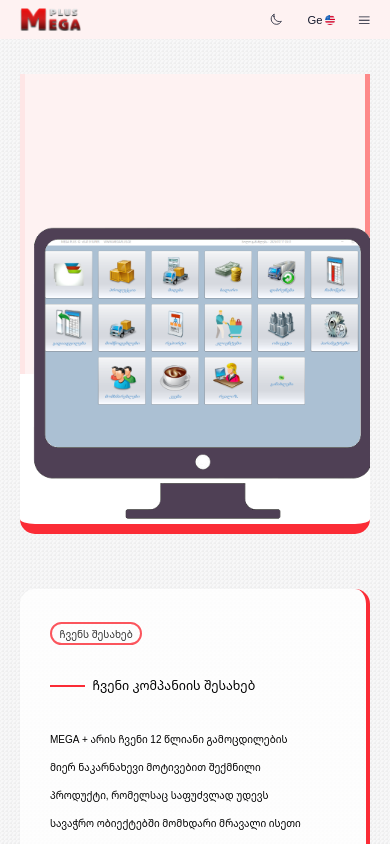
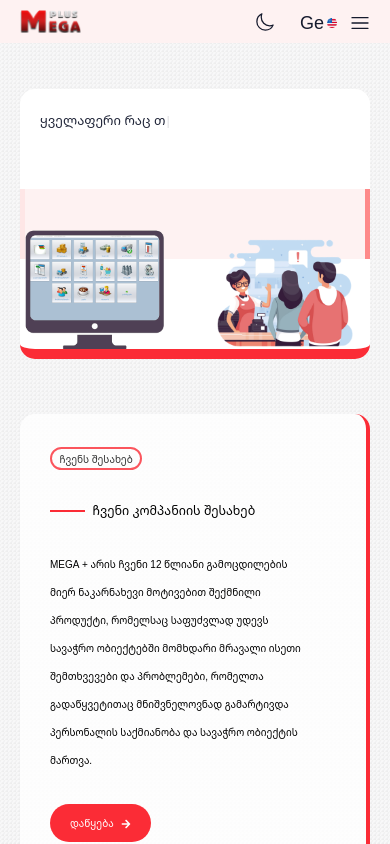
Before and after one commit to Tazo-gociridze/MEGAPLUS-REACT-APP, a React (Vite) app: page / in a window 390 px wide. Shown: the top 844 px of the page. Built offline with nearby package versions, Linux system fonts and the light colour scheme.

Commit message:
resolved simple errors in responsive of home page

```diff
--- a/src/App.css
+++ b/src/App.css
@@ -40,6 +40,11 @@
 .hero-section {
   height: 43.75rem;
   width: 100%;
+  margin-top: 7rem;
+}
+
+.hero-title {
+  line-height: 3rem;
 }
 
 .hero-image {
@@ -91,6 +96,10 @@
   display: none;
 }
 
+.sidebar-activator {
+  display: none;
+}
+
 .about-section {
   display: grid;
 }
@@ -110,7 +119,6 @@
   background-position: center;
   background-size: cover;
 }
-
 
 .swiper-button-next,
 .swiper-button-prev {
@@ -202,6 +210,12 @@
   }
 }
 
+@media (max-width:1326px) {
+  .footer-contacts {
+    column-gap: 5px !important;
+  }
+}
+
 @media (max-width: 1332px) {
   .hero-image {
     width: 40rem;
@@ -249,6 +263,15 @@
   .fixed-width {
     padding: 0 4rem !important;
   }
+
+  .footer-content {
+    display: block;
+  }
+
+  .footer-contacts {
+    margin-bottom: 40px;
+    column-gap: 100px !important;
+  }
 }
 
 @media (max-width: 860px) {
@@ -281,22 +304,41 @@
     font-size: 1rem;
   }
 
+  .nomenclature-quantity-key {
+    font-size: 0.5rem;
+  }
+
+  .nomenclature-quantity-value {
+    font-size: 0.5rem;
+  }
+
+  .hero-title {
+    line-height: 23px !important;
+  }
+
   .hero-section {
-    height: 40rem;
+    height: 30rem;
+    margin-top: 45px;
+  }
+
+  .hero-decoration-div {
+    height: 10rem;
+    top: 100px;
   }
 
   .hero-demo-app-pc {
     position: none;
-    width: 100%;
-    height: 30rem;
+    width: 20rem;
+    height: 17rem;
   }
 
   .hero-image {
-    display: none;
+    width: 20rem;
+    height: 17rem;
   }
 
   .about-section {
-    display: block;
+    display: flex;
   }
 
   .about-image {
@@ -317,6 +359,7 @@
 
   .sidebar-activator {
     display: block;
+    font-size: 20px;
   }
 
   .top-header {
@@ -328,10 +371,56 @@
   }
 }
 
+@media (max-width:767px) {
+  .tariff-price {
+    font-size: 1.6rem;
+  }
+
+  .tariff-dropdown-title {
+    font-size: 1.1rem;
+  }
+
+  .main-dropdown-arrow {
+    font-size: 1.2rem;
+  }
+
+  .fancy-order-button {
+    font-size: 1rem;
+    padding: 10px 18px;
+  }
+
+  .tariff-feature {
+    font-size: 0.9rem;
+  }
+
+  .tariff-name {
+    font-size: 1.4rem;
+  }
+
+  .nomenclature-quantity-key {
+    font-size: 1rem;
+  }
+
+  .nomenclature-quantity-value {
+    font-size: 1rem;
+  }
+}
+
+
+@media (max-width: 700px) {
+  .footer-contacts {
+    justify-content: space-between;
+    column-gap: 0px !important;
+  }
+}
 
 @media (max-width: 630px) {
   html {
     font-size: 11px;
+  }
+
+  .hero-title{
+    font-size: 1.5rem;
   }
 
   .tariff-price {
@@ -370,3 +459,55 @@
     font-size: 12px;
   }
 }
+
+@media (max-width: 450px) {
+  .hero-section {
+    height: 25rem;
+    margin-top: 25px !important;
+  }
+
+  .hero-title{
+    font-size: 1.3rem;
+  }
+
+  .hero-decoration-div {
+    height: 7rem;
+    top: 80px;
+  }
+
+  .hero-demo-app-pc {
+    position: none;
+    width: 17rem;
+    height: 14rem;
+  }
+
+  .hero-image {
+    width: 20rem;
+    height: 17rem;
+  }
+}
+
+@media (max-width: 400px) {
+  .footer-contacts {
+    flex-direction: column;
+    row-gap: 30px;
+  }
+}
+
+@media (max-width: 392px) {
+    .hero-demo-app-pc {
+    position: none;
+    width: 15rem;
+    height: 12rem;
+  }
+  .hero-section{
+    height: 27rem;
+  }
+  .hero-decoration-div{
+    top: 100px;
+  }
+  .hero-image {
+    width: 17rem;
+    height: 14rem;
+  }
+}
--- a/src/Layouts/index.tsx
+++ b/src/Layouts/index.tsx
@@ -32,7 +32,7 @@
       {showScrollTop && (
         <button
           onClick={scrollToTop}
-          className="fixed right-6 bottom-6 z-50 cursor-pointer rounded-md bg-red-500 !p-3 text-white shadow-lg transition-opacity duration-300 hover:bg-red-700"
+          className="fixed right-6 bottom-6 z-50 cursor-pointer rounded-md bg-red-500 !p-[10px] text-white shadow-lg transition-opacity duration-300 hover:bg-red-700"
           aria-label="Scroll to top"
         >
           <FaArrowUp />
--- a/src/components/footer/components/contact-us/index.tsx
+++ b/src/components/footer/components/contact-us/index.tsx
@@ -7,7 +7,7 @@
   const { t } = useTranslation('footer');
   return (
     <div className="flex flex-col items-start text-[var(--dark-gray)] dark:text-[var(--white-gray)]">
-      <span className="!mb-4 flex items-center gap-x-3 text-2xl">
+      <span className="!mb-4 flex items-center gap-x-3 text-[1.2rem]">
         <span>{t('contact-us')}</span> <RiContactsBook3Line className="text-red-500" />
       </span>
       <ul className="flex flex-col items-start gap-y-2">
--- a/src/components/footer/components/social-media/index.tsx
+++ b/src/components/footer/components/social-media/index.tsx
@@ -7,7 +7,7 @@
   const { t } = useTranslation('footer');
   return (
     <div className="flex flex-col items-start text-[var(--dark-gray)] dark:text-[var(--white-gray)]">
-      <span className="!mb-6 flex items-center gap-x-3 text-2xl">
+      <span className="!mb-6 flex items-center gap-x-3 text-[1.2rem]">
         <span>{t('social-media')}</span> <GoPersonAdd className="text-red-500" />
       </span>
       <ul className="flex items-start gap-x-4 text-4xl">
--- a/src/components/footer/index.tsx
+++ b/src/components/footer/index.tsx
@@ -9,8 +9,8 @@
     <footer
       className={`${pathname !== '/docs' ? 'fixed-width' : 'hidden'} w-full !bg-red-50 !pt-10 text-white dark:!bg-[var(--dark-blue)]`}
     >
-      <div className="!mb-10 grid grid-cols-2 gap-x-20">
-        <div className="flex justify-start gap-x-20">
+      <div className="footer-content !mb-10 grid grid-cols-2 justify-between">
+        <div className="footer-contacts flex justify-start gap-x-10">
           <ContactUs />
           <SocialMedia />
         </div>
--- a/src/components/header/components/header-tools/components/change-lang/index.tsx
+++ b/src/components/header/components/header-tools/components/change-lang/index.tsx
@@ -14,7 +14,7 @@
       <Dropdown menu={{ items }} className="z-[9999]">
         <a
           onClick={(e) => e.preventDefault()}
-          className="flex items-center gap-x-1 text-center text-lg font-[350]"
+          className="flex items-center gap-x-1 text-center text-[18px] font-[350]"
         >
           <Space className="capitalize">{lang}</Space>
           <img src={flag} alt="" className="!mt-[2px] h-4 w-4" />
--- a/src/components/header/components/header-tools/index.tsx
+++ b/src/components/header/components/header-tools/index.tsx
@@ -12,7 +12,7 @@
   const { items, dark, setDarkMode, lang, flag } = useHeaderToolsLogic();
 
   return (
-    <div className="flex items-center justify-between gap-x-10 text-xl text-[var(--dark-blue)] *:cursor-pointer dark:text-[var(--white-gray)]">
+    <div className="flex items-center justify-between gap-x-10 text-[20px] text-[var(--dark-blue)] *:cursor-pointer dark:text-[var(--white-gray)]">
       <ChangeTheme dark={dark} setDarkMode={setDarkMode} />
       <ChangeLang items={items} lang={lang} flag={flag} />
       <SidebarActivator setSidebar={setSidebar} />
--- a/src/components/header/index.tsx
+++ b/src/components/header/index.tsx
@@ -12,7 +12,7 @@
     <>
       {location === '/docs' ? (
         <header
-          className={`fixed top-[-60px] z-50 flex w-full flex-col justify-center py-3 transition-[0.5s] dark:bg-[var(--dark-blue)]`}
+          className={`fixed top-[-60px] z-50 flex w-full flex-col justify-center py-[12px] transition-[0.5s] dark:bg-[var(--dark-blue)]`}
         >
           <TopHeader />
 
--- /dev/null
+++ b/src/pages/home/components/about-section/style.css
@@ -0,0 +1,44 @@
+.sidebar-activator {
+  display: none;
+}
+
+.about-section {
+  display: grid;
+}
+
+.about-image {
+  background-image: url(./images/about/aboutUs.jpg);
+  background-position: center;
+  background-size: cover;
+}
+
+.capabilities-section {
+  display: grid;
+}
+
+.about-image-2 {
+  background-image: url(./images/about/aboutUs-2.jpg);
+  background-position: center;
+  background-size: cover;
+}
+
+
+
+@media (max-width: 860px) {
+  .about-section {
+    display: block;
+  }
+
+  .about-image {
+    display: none;
+  }
+
+  .capabilities-section {
+    display: block;
+  }
+
+  .about-image-2 {
+    display: none;
+  }
+
+}
--- a/src/pages/home/components/hero-section/components/typing-text/index.tsx
+++ b/src/pages/home/components/hero-section/components/typing-text/index.tsx
@@ -5,7 +5,7 @@
   const { t, i18n } = useTranslation('home');
   return (
     <div className="flex items-center !p-8 !leading-[40px]">
-      <h1 className="noto-sans-georgian !leading-[45px] font-semibold text-[var(--dark-light-blue)] sm:text-[1.2rem] md:text-[1.5rem] lg:text-[1.8rem] xl:text-[2rem] dark:text-[var(--white-gray)]">
+      <h1 className="hero-title noto-sans-georgian font-semibold text-[var(--dark-light-blue)] sm:text-[1.2rem] md:text-[1.5rem] lg:text-[1.8rem] xl:text-[2rem] dark:text-[var(--white-gray)]">
         <TypewriterComponent
           key={i18n.language}
           onInit={(typewriter) => {
--- a/src/pages/home/components/hero-section/index.tsx
+++ b/src/pages/home/components/hero-section/index.tsx
@@ -6,7 +6,7 @@
   const { showImage, decorationRef } = useHeroLogic();
 
   return (
-    <div className="hero-section relative !mt-28 rounded-3xl border-b-10 border-red-500 bg-[#ffffff] dark:bg-[var(--dark-light-blue)]">
+    <div className="hero-section relative rounded-3xl border-b-10 border-red-500 bg-[#ffffff] dark:bg-[var(--dark-light-blue)]">
       <TypingText />
       <div>
         <div
--- a/src/pages/home/components/tariffs-section/components/nomenclature-quantity/index.tsx
+++ b/src/pages/home/components/tariffs-section/components/nomenclature-quantity/index.tsx
@@ -6,12 +6,12 @@
   const { t } = useTranslation('tariffs');
   return (
     <div className="!mt-10 flex items-center justify-between">
-      <div className="text-[1.1rem] text-center font-medium text-gray-700 dark:text-[var(--white-gray)]">
+      <div className="nomenclature-quantity-key text-sm text-center font-medium text-gray-700 dark:text-[var(--white-gray)]">
         {t('nomenclature-quantity-key')}:
       </div>
 
       {tariff.badge && (
-        <div className="mt-1 text-center text-lg font-bold text-green-600">{tariff.badge}</div>
+        <div className="nomenclature-quantity-value mt-1 text-center text-sm font-bold text-green-600">{tariff.badge}</div>
       )}
     </div>
   );
```
